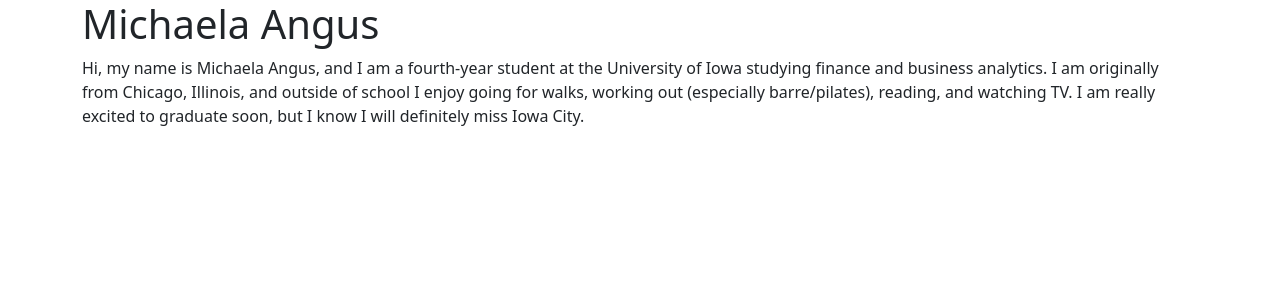
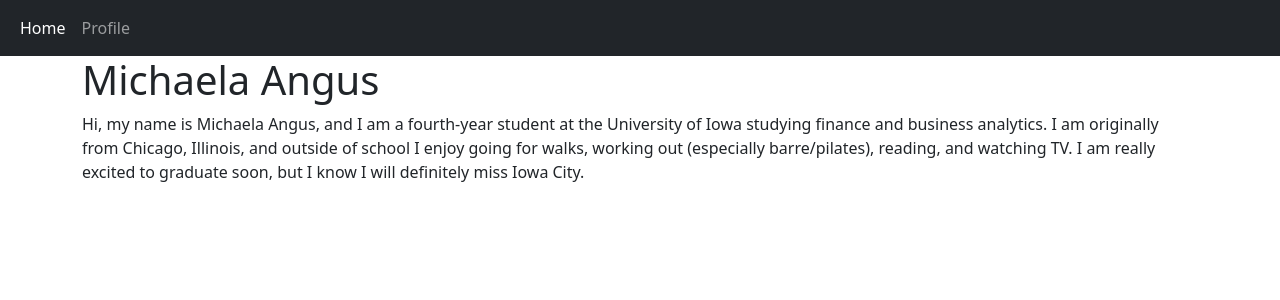
Before and after one commit to michaelaangus/flask-app, a Flask app: page /about in a window 1280 px wide. Shown: the top 300 px of the page. Run offline with Flask 3, Linux system fonts and the light colour scheme.

Commit message:
Add navbar and about page

```diff
--- a/templates/base.html
+++ b/templates/base.html
@@ -14,6 +14,27 @@
     />
 </head>
 <body>
+  <nav class="navbar navbar-expand-lg navbar-dark bg-dark">
+      <div class="container-fluid">
+        <button
+          type="button"
+          class="navbar-toggler"
+          data-bs-toggle="collapse"
+          data-bs-target="#navbarCollapse"
+        >
+          <span class="navbar-toggler-icon"></span>
+        </button>
+        <div
+          class="collapse navbar-collapse justify-content-between"
+          id="navbarCollapse"
+        >
+          <div class="navbar-nav">
+            <a href="#home" class="nav-item nav-link active">Home</a>
+            <a href="#profile" class="nav-item nav-link">Profile</a>
+          </div>
+        </div>
+      </div>
+    </nav>
 
     {% block body %}{% endblock %}
 
```
